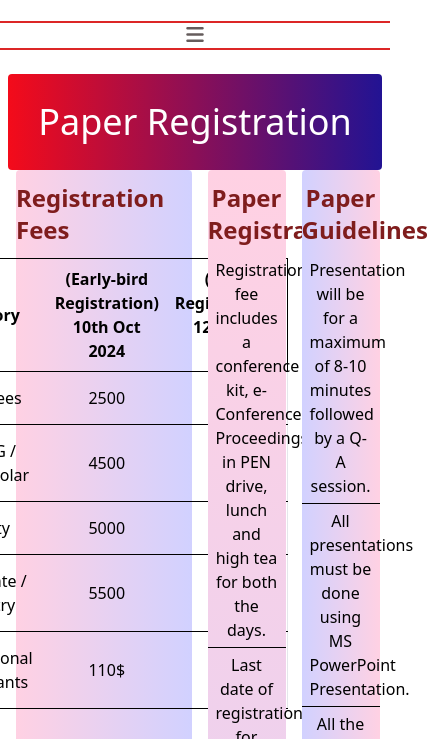
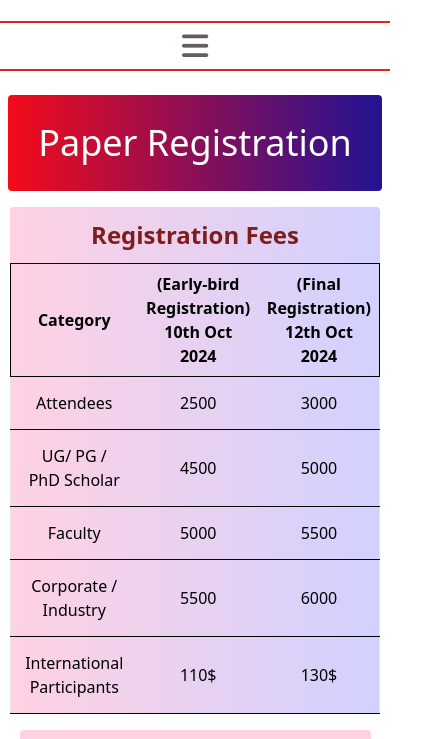
Before and after one commit to suyashcodes/DPUCONFERENCE, a website: page PaperReg.html in a window 390 px wide. Shown: the part 330-1069 px from the top of the page, 428 px wide, since content can reach past the window. Drawn offline with nearby package versions, Linux system fonts and the light colour scheme.

Commit message:
Responsive Completed

```diff
--- a/PaperReg.html
+++ b/PaperReg.html
@@ -56,7 +56,7 @@
         border-bottom: 1px solid #000000;
       }
       .checkbtn {
-      font-size: 20px;
+      font-size: 30px;
       color: rgb(101, 92, 92);
       cursor: pointer;
       text-align: center;
@@ -105,14 +105,15 @@
     </header>
 
 
+    <div class="  border-y-2 border-red-600 my-6 px-2 text-base ">
+      <div class="flex my-2">
+        <input type="checkbox" id="check" class="lg:hidden sm:block">
+        <label for="check" class="checkbtn lg:hidden sm:flex w-[100vh] sm:mt-52">
+          <i onclick="toggleMenu()" class="fas fa-bars text-center"></i>
+        </label>
+      </div>
 
-    <div class="  border-y-2 border-red-600 my-6 px-2 text-base ">
-      <input type="checkbox" id="check" class="lg:hidden sm:block">
-      <label for="check" class="checkbtn lg:hidden sm:flex w-[100vh] sm:mt-52">
-        <i onclick="toggleMenu()" class="fas fa-bars mx-[50%]  translate-x-[-50%] "></i>
-      </label>
-
-      <div id="menu" class="hidden lg:flex flex-col items-center sticky w-full lg:flex-row lg:justify-between justify-center my-6 px-2 text-base ">
+      <div id="menu" class="hidden lg:flex flex-col lg:gap-0 gap-2 items-center sticky w-full lg:flex-row lg:justify-between justify-center my-6 px-2 text-[20px] lg:text-base ">
         <a href="./index.html" class="">Home</a>
         <a href="./About.html" class="">About Us</a>
         <a href="./CallForPapers.html" class="">Call For Papers</a>
@@ -134,14 +135,14 @@
       <div class="bgcst h-24 flex flex-col rounded mx-2 mt-4 justify-center">
         <h1 class="text-4xl text-center text-white">Paper Registration</h1>
       </div>
-      <div class="flex flex-row">
-        <div class="ml-4 flex flex-col items-center rounded w-[45%] bggrad">
+      <div class="flex flex-col items-center lg:flex-row">
+        <div class="lg:ml-4 flex flex-col items-center rounded lg:mt-0 mt-4 w-[95%] bggrad">
           <h2 class="my-3 text-2xl font-semibold text-red-900">Registration Fees</h2>
           <table class="text-center w-full justify-between">
             <thead>
               <tr class="">
                 <th>Category</th>
-                <th class="m-3">(Early-bird Registration)<br />10th Oct 2024</th>
+                <th class="lg:m-3">(Early-bird Registration)<br />10th Oct 2024</th>
                 <th>(Final Registration)<br />12th Oct 2024</th>
               </tr>
             </thead>
@@ -175,7 +176,7 @@
           </table>
         </div>
 
-        <div class="w-1/5 text-center bggrad2 rounded ml-4">
+        <div class="w-[90%] lg:w-1/5 text-center bggrad2 rounded my-4 lg:ml-4">
           <h2 class="my-3 text-2xl font-semibold text-red-900">Paper Registration</h2>
           <ul class="text-base">
             <li>Registration fee includes a conference kit, e-Conference Proceedings-in PEN drive, lunch and high tea for both the days.</li>
@@ -184,7 +185,7 @@
             <li>If a paper is authored by more than one author, it is mandatory for at least one author to register for the conference.</li>
         </ul>
         </div>
-        <div class="w-1/5 text-center bggrad3 rounded ml-4">
+        <div class="w-[80%] lg:w-1/5 text-center bggrad3 rounded lg:ml-4">
           <h2 class="my-3 text-2xl font-semibold text-red-900">Paper Guidelines</h2>
           <ul class="text-base">
             <li>Presentation will be for a maximum of 8-10 minutes followed by a Q-A session.</li>
```
Also changed, not shown: About.html (+8 -7 lines), CallForPapers.html (+8 -6 lines), Commiittee.html (+9 -9 lines), Contact.html (+8 -6 lines), ImportantDates.html (+8 -6 lines), PaperSub.html (+10 -9 lines), index.html (+8 -6 lines).
